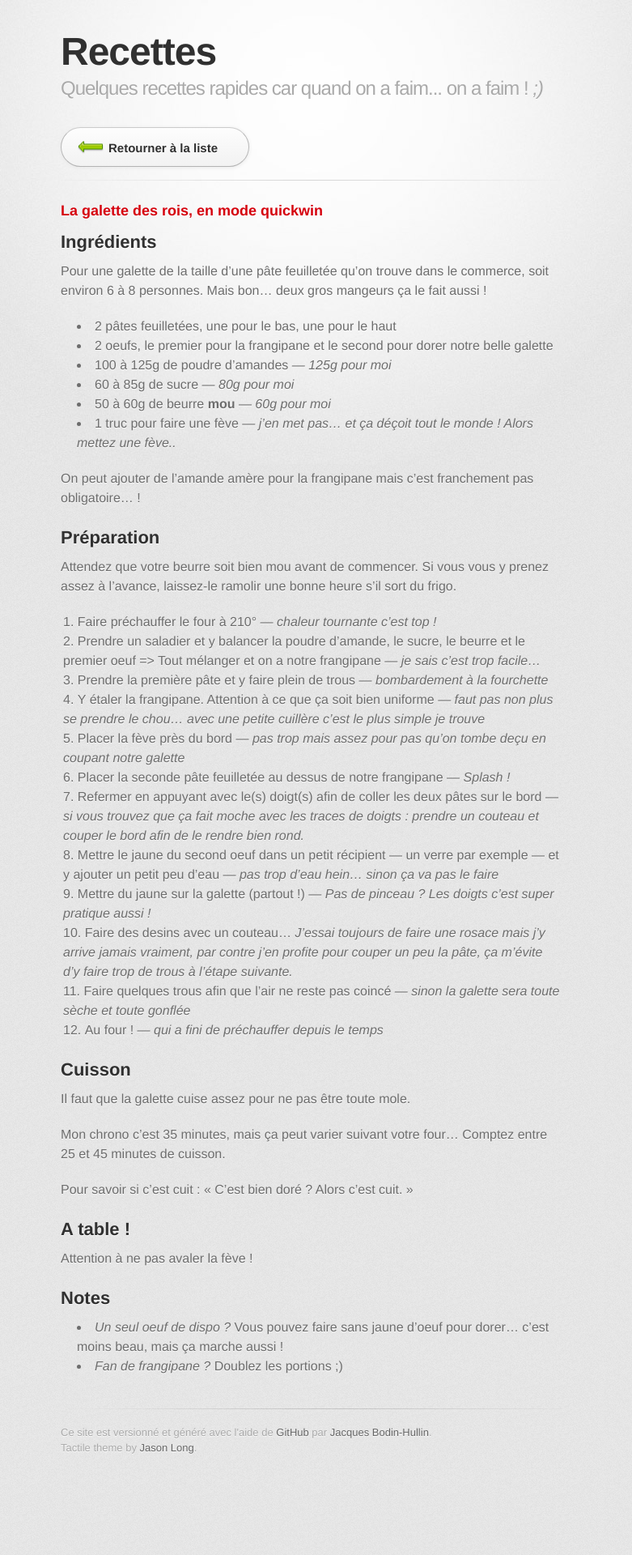
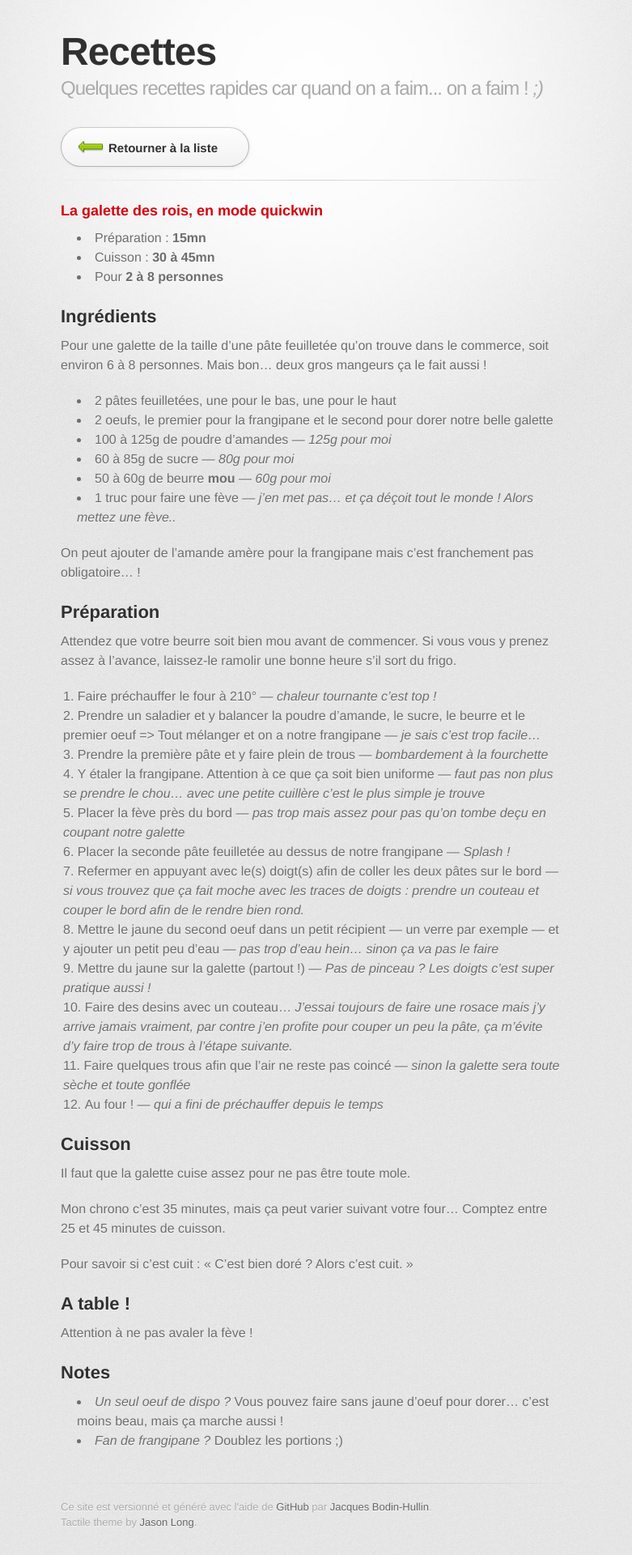
Before and after one commit to jacquesbh/recipes, a Jekyll site: the page built from _posts/2013-01-13-galette-des-rois.md, in a window 1280 px wide. Shown: the whole page at 81% size, without its empty margins (255-1036 px from the left). Built offline with Jekyll 4.4.1, drawn with Linux system fonts in a browser that asks for light colours; some web fonts are replaced; Markdown is read by kramdown in place of the engine named in the settings; before the commit the page ends 1828 px from its top, so only the background shows below that.

Commit message:
Timing for galette des rois

```diff
--- a/_posts/2013-01-13-galette-des-rois.md
+++ b/_posts/2013-01-13-galette-des-rois.md
@@ -2,6 +2,10 @@
 title: "La galette des rois, en mode quickwin"
 layout: recipe
 ---
+
+*   Préparation : __15mn__
+*   Cuisson : __30 à 45mn__
+*   Pour __2 à 8 personnes__
 
 ## Ingrédients
 
```
